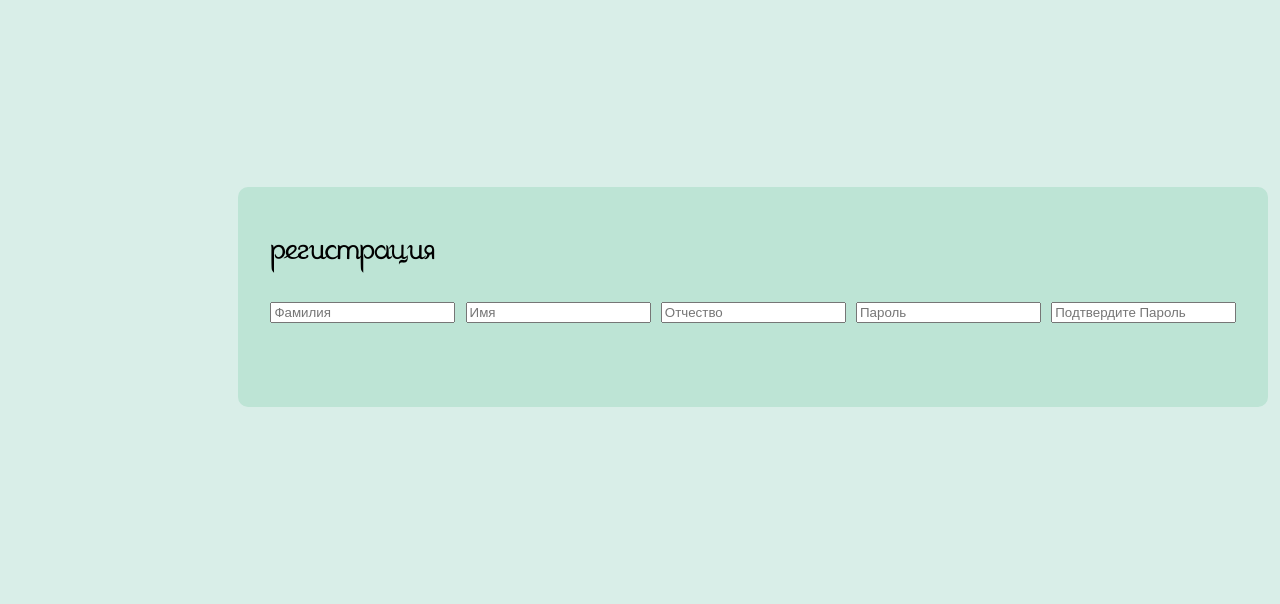
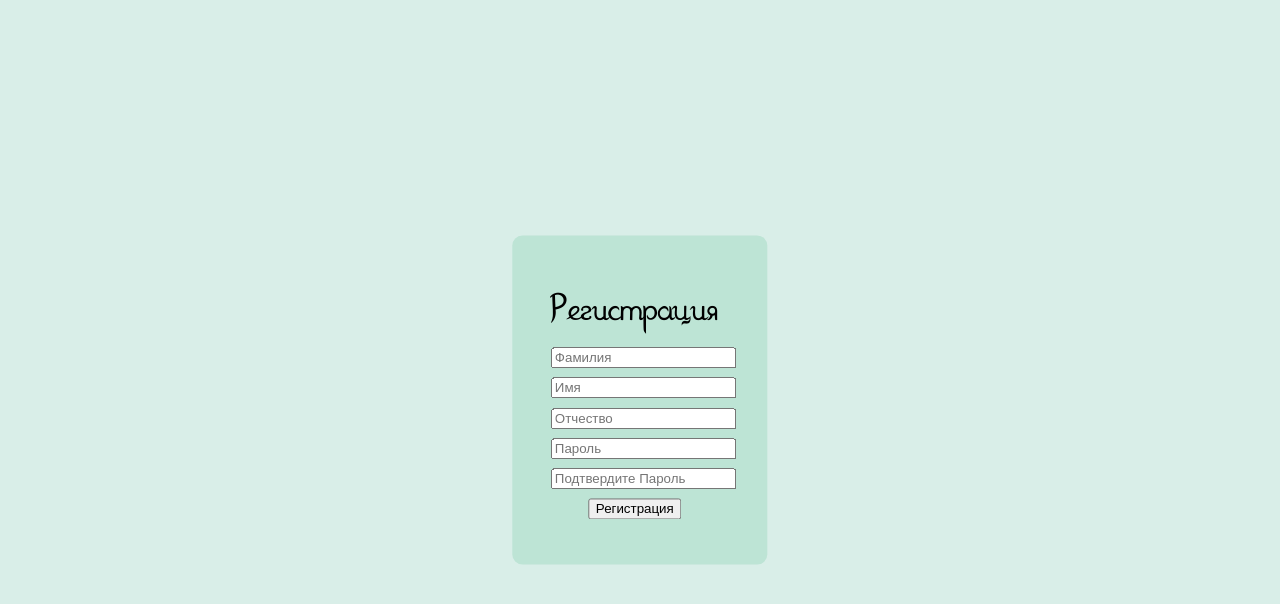
Before and after one commit to Allzer/wedding_final, a Flask app: page /registrations/ in a window 1280 px wide. Shown: the top 604 px of the page. Run offline with Flask 3, Linux system fonts and the light colour scheme.

Commit message:
Сделал оформление формы регистрации, но не до конца

```diff
--- a/src/Register/static/css/reg.css
+++ b/src/Register/static/css/reg.css
@@ -17,11 +17,41 @@ body{
 
 	display: flex;
 
-	margin-top: 14%;
-	margin-left: 18%;
+	top: 50%;
+	left: 50%;
+	transform: translate(-50%,-50%);
 
-	padding: 2.5%;
+	padding: 3.5%;
+	padding-left: 2%;
 
 	border-radius: 10px;
 
 }
+
+.conteiner{
+	position: relative;
+	left: 7%;
+}
+
+
+
+
+.form-reg{
+	margin: 0 auto;
+	margin-top: 5%;
+	padding-left: 20%;
+}
+
+.form{
+	margin-bottom: 0;
+	margin-top: 5%;
+
+}
+
+form{
+	margin: 0 auto;
+}
+
+input{
+	border-color: none;
+}
--- a/src/Register/templates/reg.html
+++ b/src/Register/templates/reg.html
@@ -15,14 +15,15 @@
     {{super ()}}
 
     <div class="reg">
-        <div class="form">
-            <span>регистрация</span>
-            <form>
-                <input class="for-form" type="text" placeholder="Фамилия" name="title"/>
-                <input class="for-form" type="text" placeholder="Имя" name="title"/>
-                <input class="for-form" type="text" placeholder="Отчество" name="title"/>
-                <input class="for-form" type="text" placeholder="Пароль" name="title"/>
-                <input class="for-form" type="text" placeholder="Подтвердите Пароль" name="title"/>
+        <div class="conteiner">
+            <span>Регистрация</span>
+            <form method="post">
+                <p class="form"><input class="for-form" type="text" placeholder="Фамилия" name="title"/></p>
+                <p class="form"><input class="for-form" type="text" placeholder="Имя" name="title"/></p>
+                <p class="form"><input class="for-form" type="text" placeholder="Отчество" name="title"/></p>
+                <p class="form"><input class="for-form" type="text" placeholder="Пароль" name="title"/></p>
+                <p class="form"><input class="for-form" type="text" placeholder="Подтвердите Пароль" name="title"/></p>
+                <p class="form-reg" class="for-form"><input type="submit" value="Регистрация"/></p>
             </form>
         </div>
     </div>
```
Also changed, not shown: src/Guests/Guests.py (deleted).
